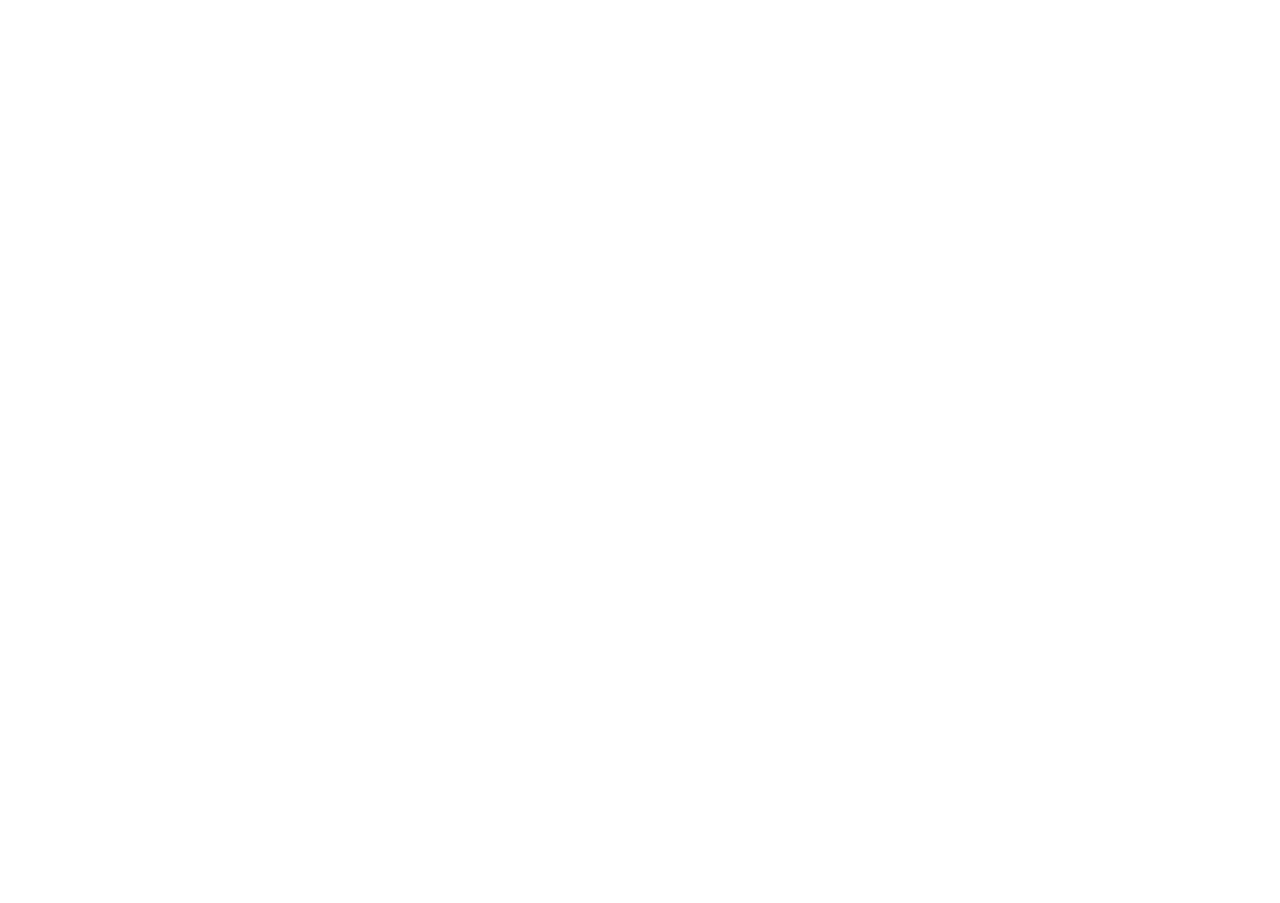
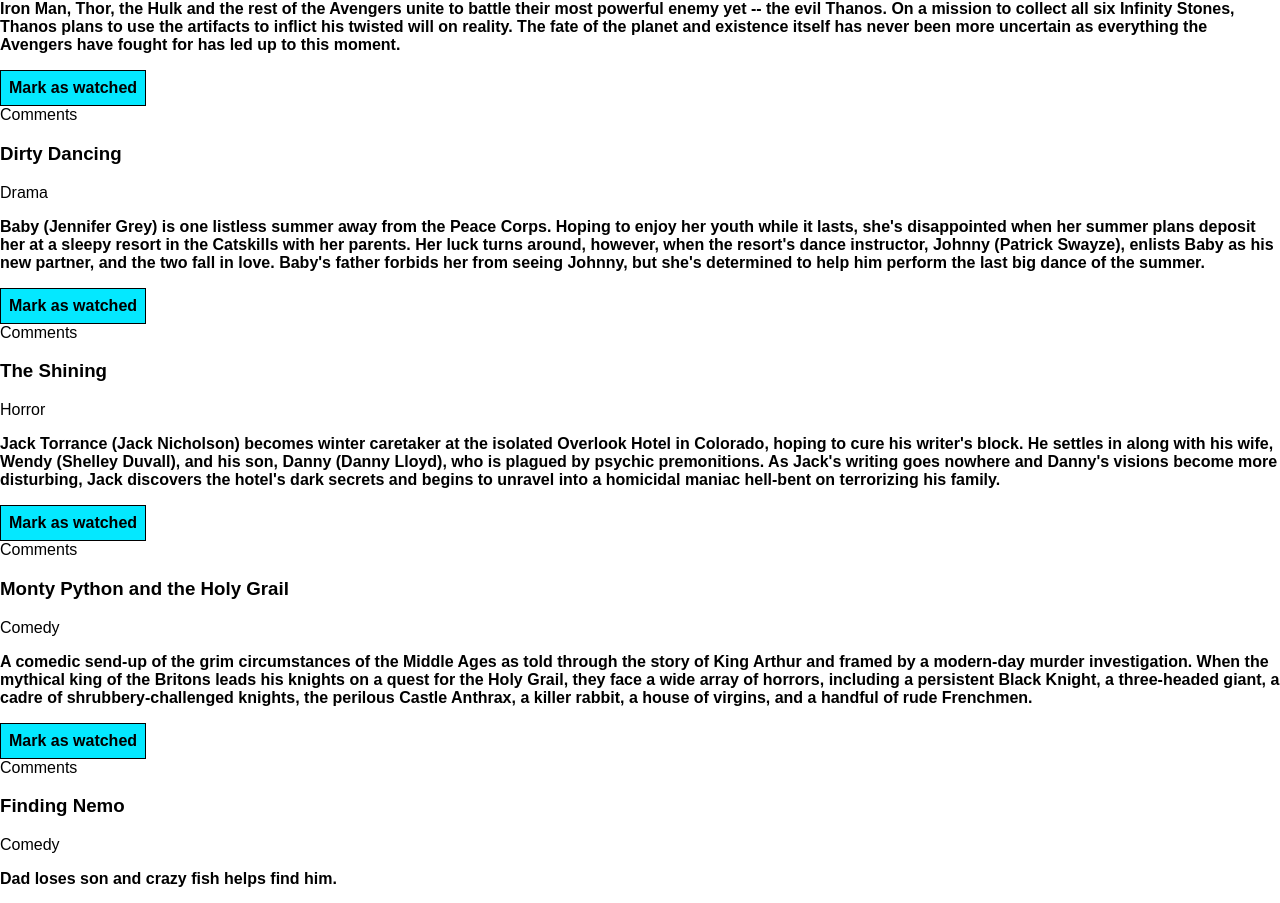
Before and after one commit to rjcito/phase-2-async-code-challenge, a React (Create React App) app: page / in a window 1280 px wide. Shown: the part 347-1250 px from the top of the page. Before the commit the page ends 800 px from the top, so only its background shows below. Built offline with nearby package versions, Linux system fonts and the light colour scheme; data requests are answered from the project's data file.

Commit message:
finished form

```diff
--- a/db.json
+++ b/db.json
@@ -1,31 +1,44 @@
 {
-    "movies": [{
+  "movies": [
+    {
       "id": 1,
       "title": "Avengers: Infinity War",
       "description": "Iron Man, Thor, the Hulk and the rest of the Avengers unite to battle their most powerful enemy yet -- the evil Thanos. On a mission to collect all six Infinity Stones, Thanos plans to use the artifacts to inflict his twisted will on reality. The fate of the planet and existence itself has never been more uncertain as everything the Avengers have fought for has led up to this moment.",
       "genre": "Action",
       "watched": false,
       "image": "https://static.wikia.nocookie.net/marvelcinematicuniverse/images/1/11/Avengers_Infinity_war_poster.jpeg/revision/latest/top-crop/width/360/height/360?cb=20180316141550"
-    }, {
+    },
+    {
       "id": 2,
       "title": "Dirty Dancing",
       "description": "Baby (Jennifer Grey) is one listless summer away from the Peace Corps. Hoping to enjoy her youth while it lasts, she's disappointed when her summer plans deposit her at a sleepy resort in the Catskills with her parents. Her luck turns around, however, when the resort's dance instructor, Johnny (Patrick Swayze), enlists Baby as his new partner, and the two fall in love. Baby's father forbids her from seeing Johnny, but she's determined to help him perform the last big dance of the summer.",
       "genre": "Drama",
       "watched": false,
       "image": "https://encrypted-tbn1.gstatic.com/images?q=tbn:ANd9GcRNW6q8_64jw29juQdLCtv4JlVf5LaW9UQ5ULxpDRd3tnzmaQ9d"
-    }, {
+    },
+    {
       "id": 3,
       "title": "The Shining",
       "description": "Jack Torrance (Jack Nicholson) becomes winter caretaker at the isolated Overlook Hotel in Colorado, hoping to cure his writer's block. He settles in along with his wife, Wendy (Shelley Duvall), and his son, Danny (Danny Lloyd), who is plagued by psychic premonitions. As Jack's writing goes nowhere and Danny's visions become more disturbing, Jack discovers the hotel's dark secrets and begins to unravel into a homicidal maniac hell-bent on terrorizing his family.",
       "genre": "Horror",
       "watched": false,
       "image": "https://static.independent.co.uk/s3fs-public/thumbnails/image/2020/05/21/09/the-shining-2.jpg?quality=75&width=1200&auto=webp"
-    }, {
+    },
+    {
       "id": 4,
       "title": "Monty Python and the Holy Grail",
       "description": "A comedic send-up of the grim circumstances of the Middle Ages as told through the story of King Arthur and framed by a modern-day murder investigation. When the mythical king of the Britons leads his knights on a quest for the Holy Grail, they face a wide array of horrors, including a persistent Black Knight, a three-headed giant, a cadre of shrubbery-challenged knights, the perilous Castle Anthrax, a killer rabbit, a house of virgins, and a handful of rude Frenchmen.",
       "genre": "Comedy",
       "watched": false,
       "image": "https://i.guim.co.uk/img/media/7a1f6954c6d25f343fd20c7e53ccd772a5aadef3/0_335_3234_1940/master/3234.jpg?width=620&quality=85&fit=max&s=24a4b574355211917ac0d77c19e0793b"
-    }]
+    },
+    {
+      "title": "Finding Nemo",
+      "description": "Dad loses son and crazy fish helps find him.",
+      "genre": "Comedy",
+      "watched": true,
+      "image": "https://lumiere-a.akamaihd.net/v1/images/p_findingnemo_19752_05271d3f.jpeg",
+      "id": 5
     }
+  ]
+}
--- a/src/Components/Home.js
+++ b/src/Components/Home.js
@@ -4,13 +4,13 @@
 
 
 export default function Home() {
-  const [movies, setMovies] = useState(null)
+  const [movies, setMovies] = useState([])
 
   useEffect(() => {
-    fetch('http://localhost:3001/movies')
+    fetch("http://localhost:3001/movies")
       .then(response => response.json())
-      .then(data =>
-        setMovies(data))
+      .then(data => setMovies(data))
+
 
 
   },[])
@@ -23,9 +23,10 @@
   return (
     <div>
         <h1>Welcome to Watchlist!</h1>
-        <MovieContainer movies={movies}/>
         <Link to="/movies">Movies</Link><br/>
         <Link to ="/movies/new">New Movie</Link>
+        <MovieContainer movies={movies} />
+
     </div>
 
   )
--- a/src/Components/MovieCard.js
+++ b/src/Components/MovieCard.js
@@ -2,14 +2,14 @@
 import { useState } from 'react'
 import Comments from './Comments'
 
-function MovieCard() {
+function MovieCard({ movie }) {
   const [comments, setComments] = useState([])
   return (
     <div>
-      <h3>Title</h3>
-      <p>Genre</p>
+      <h3>{movie.title}</h3>
+      <p>{movie.genre}</p>
       <p>
-        <strong>Description</strong>
+        <strong>{movie.description}</strong>
       </p>
       <button>Mark as watched</button>
       <Comments comments={comments} setComments={setComments}/>
--- a/src/Components/MovieContainer.js
+++ b/src/Components/MovieContainer.js
@@ -5,14 +5,19 @@
 
 function MovieContainer({ movies }) {
 
-
+console.log(movies)
 
   return (
     <div>
       <h1>Watchlist</h1>
       <Search /><br/>
       <Filter />
-      {/*Render movies here using map */}
+      {movies.map((movie) => (
+        <MovieCard
+          key={movie.id}
+          movie={movie}
+        />
+      ))}
     </div>
   );
 }
--- a/src/Components/MovieForm.js
+++ b/src/Components/MovieForm.js
@@ -1,11 +1,53 @@
-import React from "react";
+import React, { useState } from "react";
+
+
+
 
 function MovieForm() {
+  const [title, setTitle] = useState("")
+  const [description, setDescription] = useState("")
+  const [genre, setGenre] = useState("")
+  const [watched, setWatched] = useState(false)
+  const [image, setImage] = useState("")
+
+
+  function handleSubmit(event){
+    event.preventDefault()
+    const formData = {
+      title: title,
+      description: description,
+      genre: genre,
+      watched: watched,
+      image: image,
+    };
+    fetch("http://localhost:3001/movies", {
+      method: "POST",
+      headers: {
+        "Content-Type": "application/json",
+      },
+      body: JSON.stringify(formData),
+    })
+      .then((r) => r.json())
+      .then((newItem => console.log(newItem)))
+
+
+  }
+
+
+
+
+
   return (
-    <form className="new-movie-form">
+    <form onSubmit ={handleSubmit} className="new-movie-form">
         <h3>Add Movie</h3>
-      <input placeholder="Title" name="title"/><br/>
-      <select name="genre">
+      <input
+        placeholder="Title"
+        name="title"
+        value={title}
+        onChange = {e => setTitle(e.target.value)}
+      /><br/>
+      <select
+        name="genre" value = {genre} onChange = {e => setGenre(e.target.value)}>
         <option value="" disabled selected>Select Genre:</option>
       <option>Action</option>
       <option>Horror</option>
@@ -13,10 +55,10 @@
       <option>Comedy</option>
       </select><br/>
       <label>Watched?
-      <input type="checkbox" name="genre"/>
+      <input type="checkbox" name="genre" checked ={watched} onChange= {e => setWatched(e.target.checked)}/>
       </label><br/>
-      <input placeholder="Image" name="image"/><br/>
-      <textarea placeholder="Description" rows={10} name="description"/><br/>
+      <input placeholder="Image" name="image" value = {image} onChange = {e => setImage(e.target.value)}/><br/>
+      <textarea placeholder="Description" rows={10} name="description" value={description} onChange = {e => setDescription(e.target.value)}/><br/>
       <input type="submit" value="Add Movie" />
     </form>
   );
```
Lines whose indentation alone changed are shown as unchanged.
